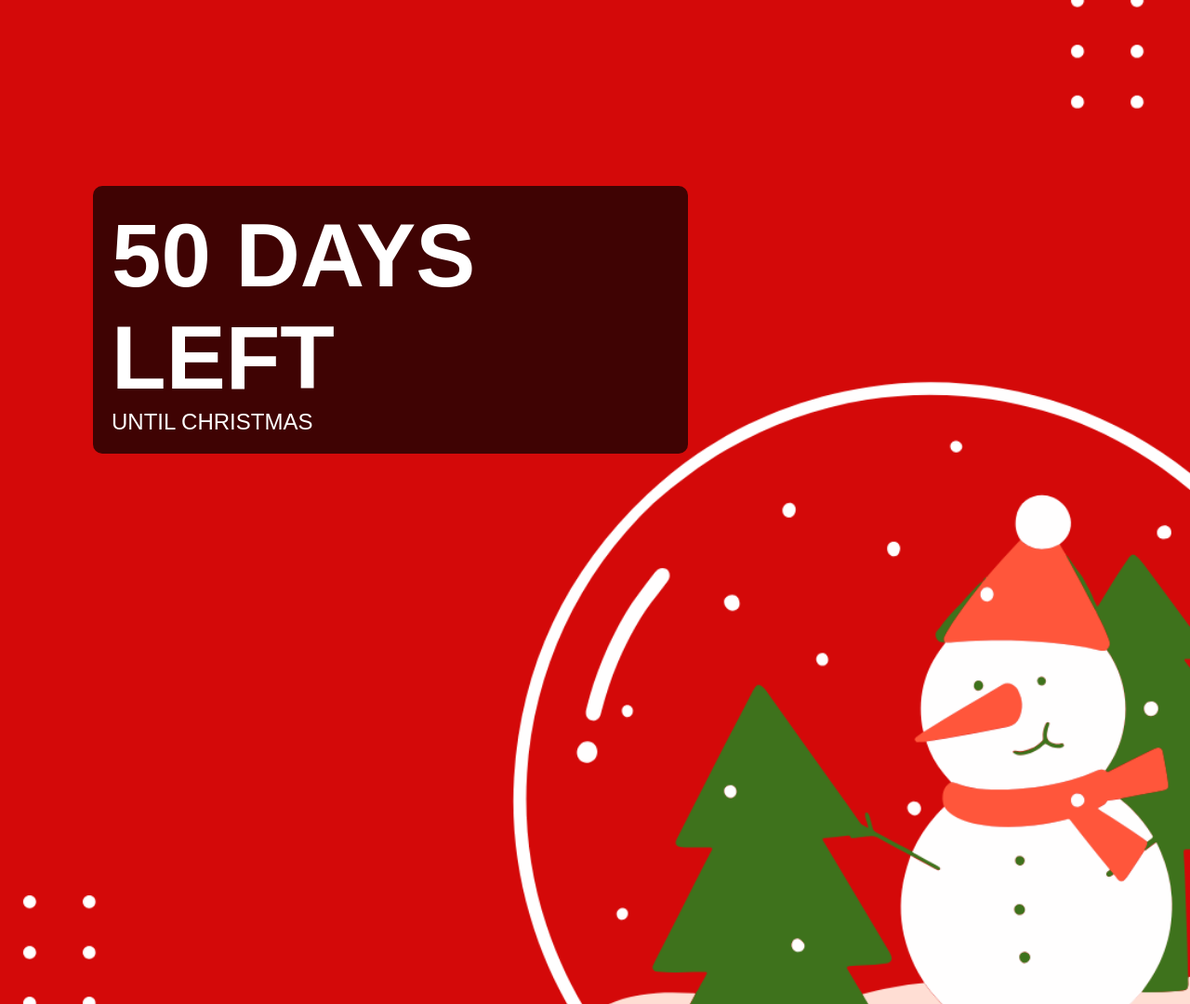
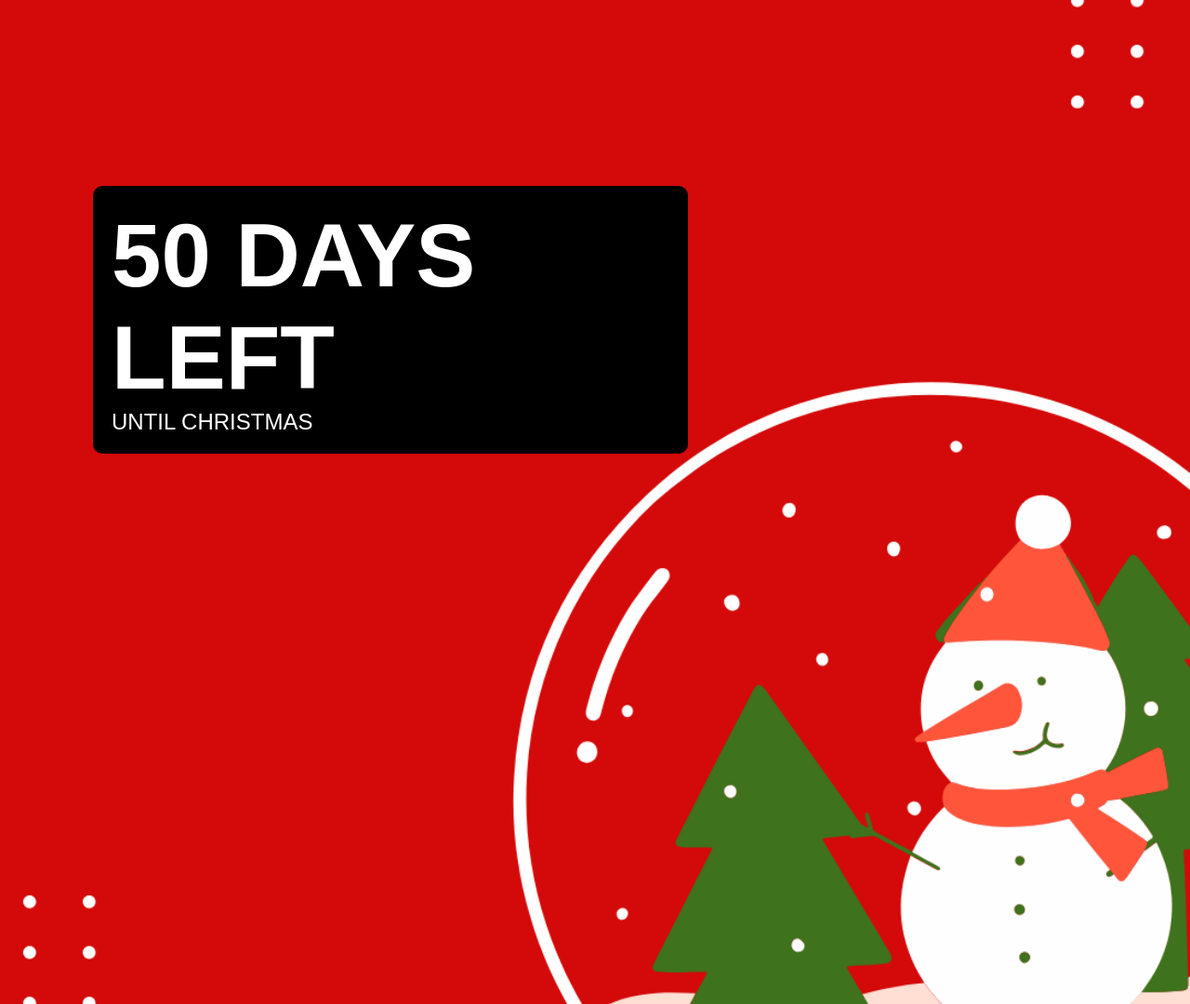
Before and after one commit to pilista/xmasnew, a plain HTML site: page index.html in a window 1280 px wide. Shown: the whole page at 93% size. Drawn offline with Linux system fonts and the light colour scheme.

Commit message:
Update index.html

```diff
--- a/index.html
+++ b/index.html
@@ -22,7 +22,7 @@
             position: absolute; /* Position the countdown box absolutely */
             top: 200px; /* Distance from the top */
             left: 100px; /* Distance from the left */
-            background: rgba(0, 0, 0, 0.7); /* Slightly transparent background */
+            background: rgba(0, 0, 0); /* Slightly transparent background */
             padding: 20px;
             border-radius: 10px;
             width: 80%;
```
